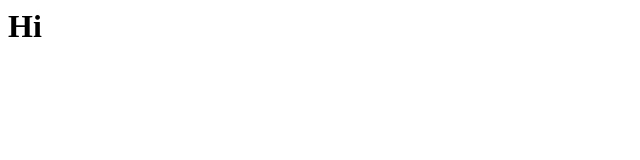
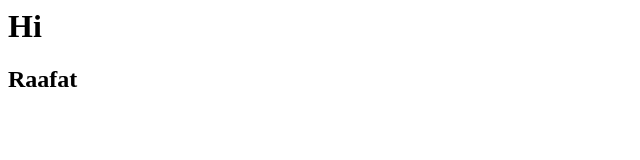
Before and after one commit to raafatalef/test-1, a plain HTML site: page index.html in a window 1280 px wide. Shown: the whole page, without its empty margins (0-640 px from the left). Drawn offline with Linux system fonts and the light colour scheme.

Commit message:
new code index

```diff
--- a/index.html
+++ b/index.html
@@ -1 +1,2 @@
 <h1>Hi</h1>
+<h2>Raafat</h2>
```
